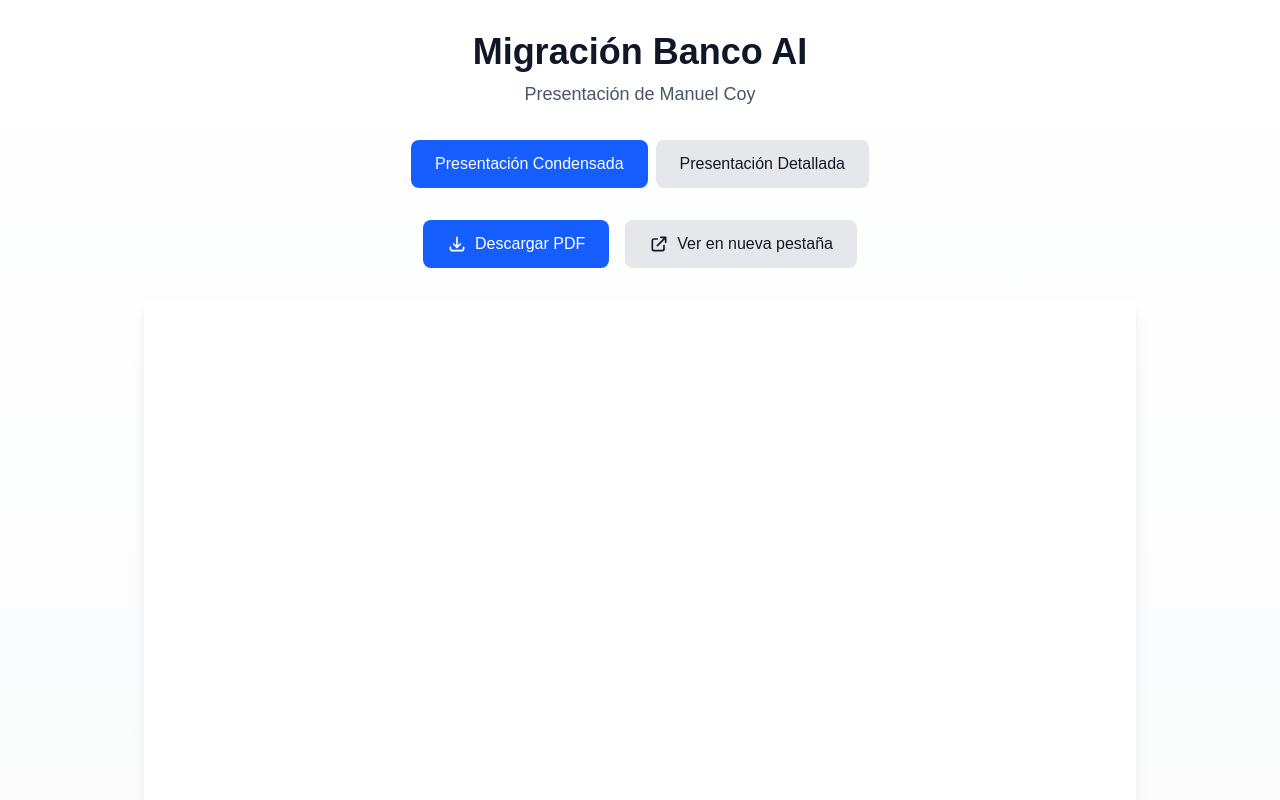
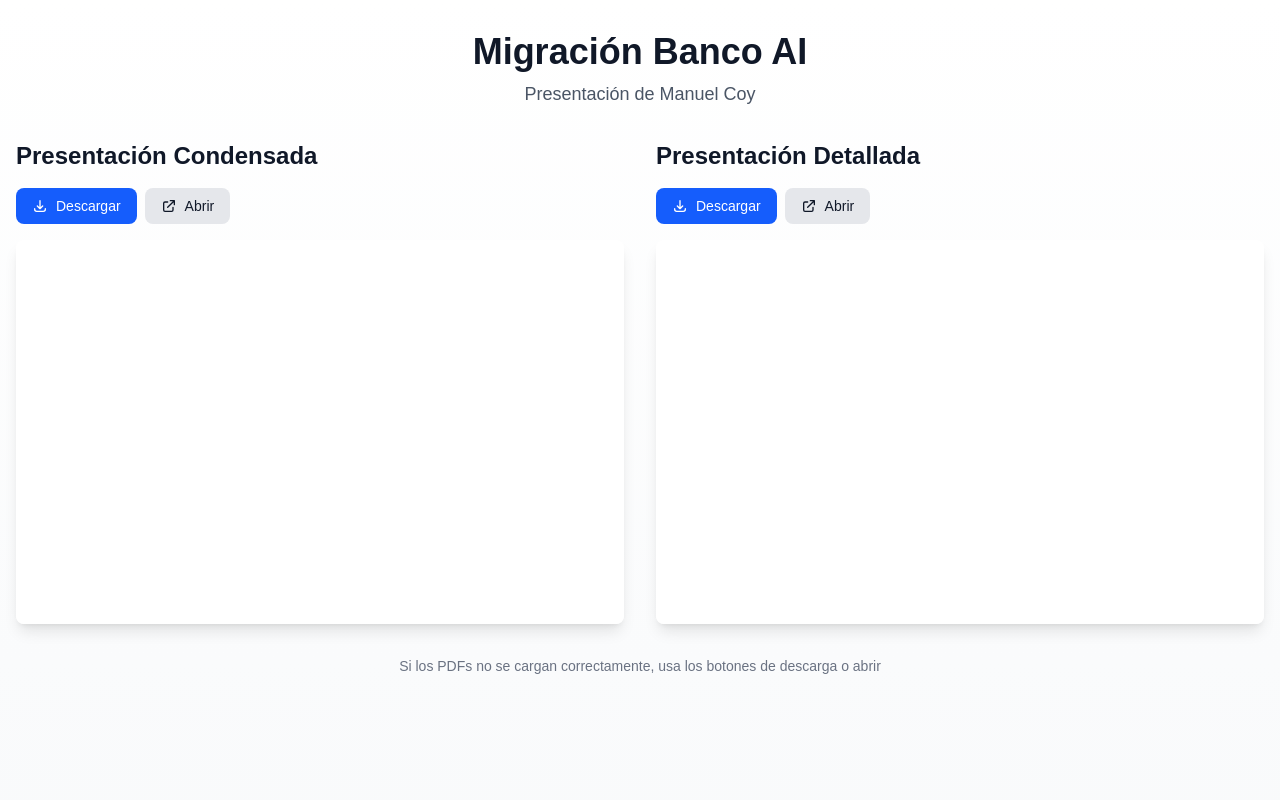
Before and after one commit to mcoy2025ia/migracion_Banco, a Next.js app: page / in a window 1280 px wide. Shown: the top 800 px of the page. Built offline with nearby package versions, Linux system fonts and the light colour scheme.

Commit message:
Show both presentations side-by-side on index page

```diff
--- a/app/page.tsx
+++ b/app/page.tsx
@@ -1,26 +1,9 @@
 "use client";
 
-import { useState } from "react";
-
 export default function Home() {
-  const [activeTab, setActiveTab] = useState<"condensada" | "detallada">("condensada");
-
-  const presentations = {
-    condensada: {
-      title: "Presentación Condensada",
-      file: "/Resumen.pdf",
-    },
-    detallada: {
-      title: "Presentación Detallada",
-      file: "/Presentación_Manuel_Coy.pdf",
-    },
-  };
-
-  const current = presentations[activeTab];
-
   return (
     <div className="min-h-screen bg-gradient-to-b from-white to-gray-50 dark:from-black dark:to-gray-900">
-      <div className="max-w-5xl mx-auto px-4 py-8">
+      <div className="max-w-7xl mx-auto px-4 py-8">
         <div className="text-center mb-8">
           <h1 className="text-4xl font-bold text-gray-900 dark:text-white mb-2">
             Migración Banco AI
@@ -30,37 +13,21 @@ export default function Home() {
           </p>
         </div>
 
-        <div className="flex justify-center gap-2 mb-8">
-          <button
-            onClick={() => setActiveTab("condensada")}
-            className={`px-6 py-3 font-medium rounded-lg transition-colors ${
-              activeTab === "condensada"
-                ? "bg-blue-600 text-white"
-                : "bg-gray-200 hover:bg-gray-300 dark:bg-gray-700 dark:hover:bg-gray-600 text-gray-900 dark:text-white"
-            }`}
-          >
+        <div className="grid grid-cols-1 lg:grid-cols-2 gap-8">
+          {/* Presentación Condensada */}
+          <div>
+            <div className="mb-4">
+              <h2 className="text-2xl font-bold text-gray-900 dark:text-white mb-4">
                 Presentación Condensada
-          </button>
-          <button
-            onClick={() => setActiveTab("detallada")}
-            className={`px-6 py-3 font-medium rounded-lg transition-colors ${
-              activeTab === "detallada"
-                ? "bg-blue-600 text-white"
-                : "bg-gray-200 hover:bg-gray-300 dark:bg-gray-700 dark:hover:bg-gray-600 text-gray-900 dark:text-white"
-            }`}
-          >
-            Presentación Detallada
-          </button>
-        </div>
-
-        <div className="flex justify-center gap-4 mb-8">
+              </h2>
+              <div className="flex gap-2 mb-4">
                 <a
-            href={current.file}
+                  href="/Resumen.pdf"
                   download
-            className="inline-flex items-center gap-2 px-6 py-3 bg-blue-600 hover:bg-blue-700 text-white font-medium rounded-lg transition-colors"
+                  className="inline-flex items-center gap-2 px-4 py-2 bg-blue-600 hover:bg-blue-700 text-white font-medium rounded-lg transition-colors text-sm"
                 >
                   <svg
-              className="w-5 h-5"
+                    className="w-4 h-4"
                     fill="none"
                     stroke="currentColor"
                     viewBox="0 0 24 24"
@@ -72,16 +39,16 @@ export default function Home() {
                       d="M4 16v1a3 3 0 003 3h10a3 3 0 003-3v-1m-4-4l-4 4m0 0l-4-4m4 4V4"
                     />
                   </svg>
-            Descargar PDF
+                  Descargar
                 </a>
                 <a
-            href={current.file}
+                  href="/Resumen.pdf"
                   target="_blank"
                   rel="noopener noreferrer"
-            className="inline-flex items-center gap-2 px-6 py-3 bg-gray-200 hover:bg-gray-300 dark:bg-gray-700 dark:hover:bg-gray-600 text-gray-900 dark:text-white font-medium rounded-lg transition-colors"
+                  className="inline-flex items-center gap-2 px-4 py-2 bg-gray-200 hover:bg-gray-300 dark:bg-gray-700 dark:hover:bg-gray-600 text-gray-900 dark:text-white font-medium rounded-lg transition-colors text-sm"
                 >
                   <svg
-              className="w-5 h-5"
+                    className="w-4 h-4"
                     fill="none"
                     stroke="currentColor"
                     viewBox="0 0 24 24"
@@ -93,21 +60,81 @@ export default function Home() {
                       d="M10 6H6a2 2 0 00-2 2v10a2 2 0 002 2h10a2 2 0 002-2v-4M14 4h6m0 0v6m0-6L10 14"
                     />
                   </svg>
-            Ver en nueva pestaña
+                  Abrir
                 </a>
               </div>
-
+            </div>
             <div className="bg-white dark:bg-gray-800 rounded-lg shadow-lg overflow-hidden">
               <iframe
-            key={current.file}
-            src={current.file}
-            className="w-full h-screen"
-            title={current.title}
+                src="/Resumen.pdf"
+                className="w-full h-96"
+                title="Presentación Condensada"
               />
+            </div>
+          </div>
+
+          {/* Presentación Detallada */}
+          <div>
+            <div className="mb-4">
+              <h2 className="text-2xl font-bold text-gray-900 dark:text-white mb-4">
+                Presentación Detallada
+              </h2>
+              <div className="flex gap-2 mb-4">
+                <a
+                  href="/Presentación_Manuel_Coy.pdf"
+                  download
+                  className="inline-flex items-center gap-2 px-4 py-2 bg-blue-600 hover:bg-blue-700 text-white font-medium rounded-lg transition-colors text-sm"
+                >
+                  <svg
+                    className="w-4 h-4"
+                    fill="none"
+                    stroke="currentColor"
+                    viewBox="0 0 24 24"
+                  >
+                    <path
+                      strokeLinecap="round"
+                      strokeLinejoin="round"
+                      strokeWidth={2}
+                      d="M4 16v1a3 3 0 003 3h10a3 3 0 003-3v-1m-4-4l-4 4m0 0l-4-4m4 4V4"
+                    />
+                  </svg>
+                  Descargar
+                </a>
+                <a
+                  href="/Presentación_Manuel_Coy.pdf"
+                  target="_blank"
+                  rel="noopener noreferrer"
+                  className="inline-flex items-center gap-2 px-4 py-2 bg-gray-200 hover:bg-gray-300 dark:bg-gray-700 dark:hover:bg-gray-600 text-gray-900 dark:text-white font-medium rounded-lg transition-colors text-sm"
+                >
+                  <svg
+                    className="w-4 h-4"
+                    fill="none"
+                    stroke="currentColor"
+                    viewBox="0 0 24 24"
+                  >
+                    <path
+                      strokeLinecap="round"
+                      strokeLinejoin="round"
+                      strokeWidth={2}
+                      d="M10 6H6a2 2 0 00-2 2v10a2 2 0 002 2h10a2 2 0 002-2v-4M14 4h6m0 0v6m0-6L10 14"
+                    />
+                  </svg>
+                  Abrir
+                </a>
+              </div>
+            </div>
+            <div className="bg-white dark:bg-gray-800 rounded-lg shadow-lg overflow-hidden">
+              <iframe
+                src="/Presentación_Manuel_Coy.pdf"
+                className="w-full h-96"
+                title="Presentación Detallada"
+              />
+            </div>
+          </div>
         </div>
 
         <div className="mt-8 text-center text-gray-500 dark:text-gray-400 text-sm">
-          <p>Si el PDF no se carga correctamente, usa el botón de descarga o ver en nueva pestaña</p>
+          <p>Si los PDFs no se cargan correctamente, usa los botones de descarga o abrir</p>
         </div>
       </div>
     </div>
```
Lines whose indentation alone changed are shown as unchanged.
